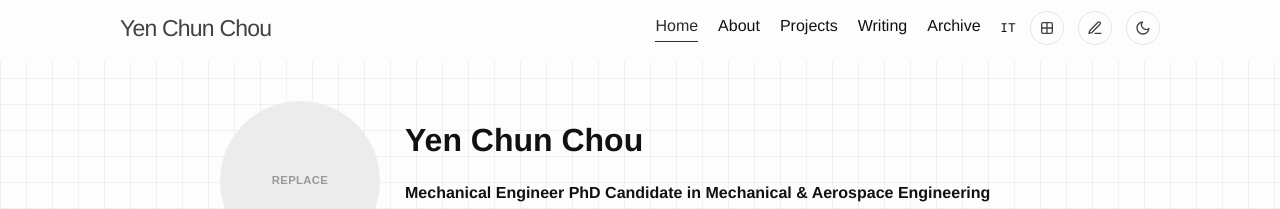
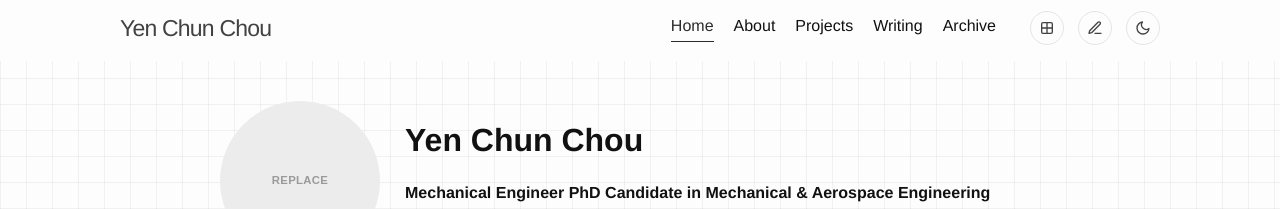
Before and after one commit to yenchun-chou/yenchun-chou.github.io, a Jekyll site: the page built from index.html, in a window 1280 px wide. Shown: the top 209 px of the page. Built offline with Jekyll 4.4.1, drawn with Linux system fonts in a browser that asks for light colours.

Commit message:
Remove Italian language option

```diff
--- a/_config.yml
+++ b/_config.yml
@@ -40,9 +40,6 @@ languages:
     - code: en
       label: "EN"
       home_url: "/"
-    - code: it
-      label: "IT"
-      home_url: "/it/"
 
 appearance:
   accent_color: "#2b2b2b"
```
